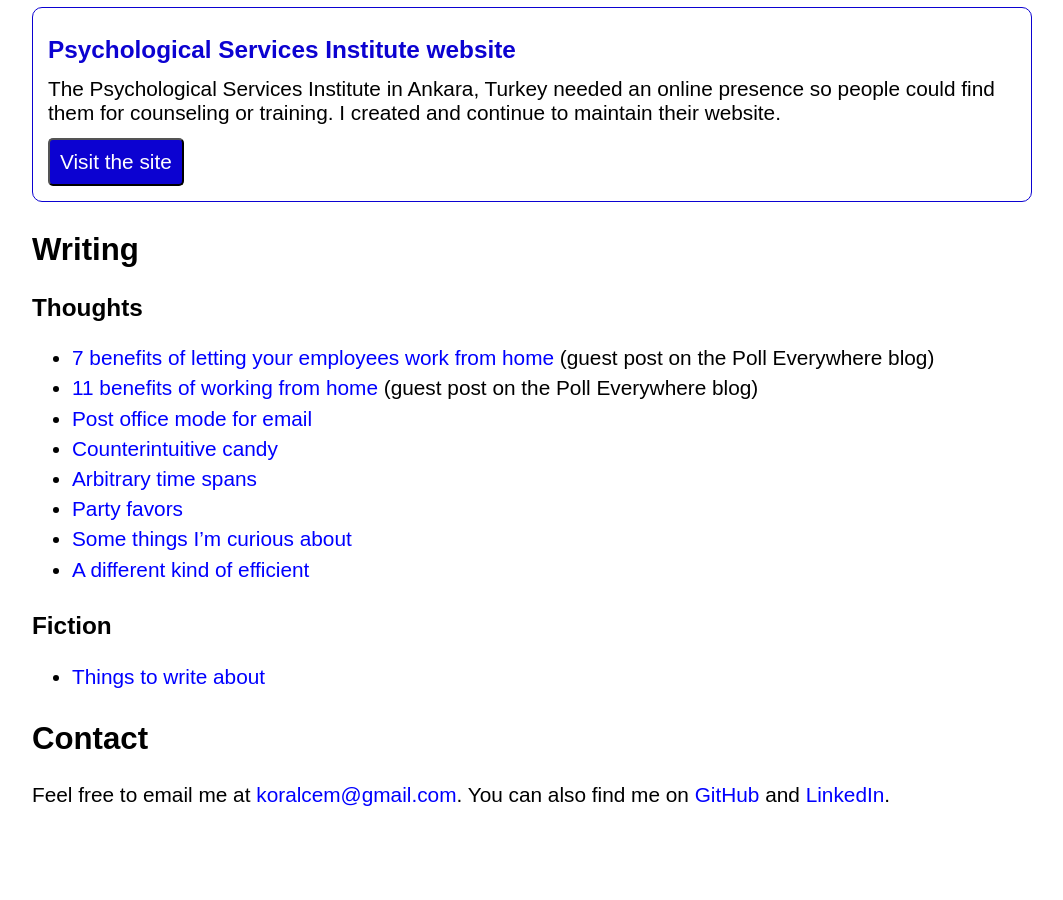
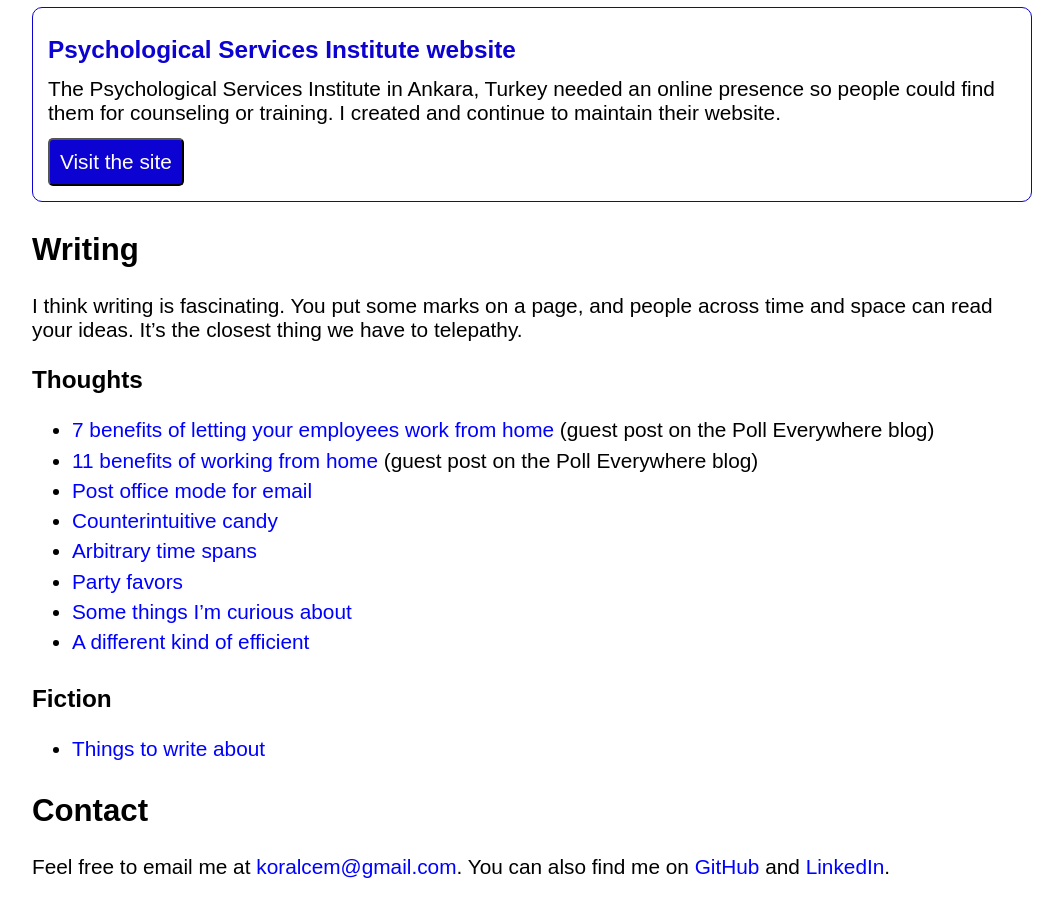
Before and after one commit to koralcem/personal-site, a Jekyll site: the page built from index.html, in a window 1280 px wide and 900 px high, scrolled down 1276 px. Shown: the whole window, without its empty margins (108-1171 px from the left). Built offline with Jekyll 4.4.1, drawn with Linux system fonts in a browser that asks for light colours; before the commit the page ends 2103 px from its top, so only the background shows below that.

Commit message:
Give the writing section an id

```diff
--- a/index.html
+++ b/index.html
@@ -42,7 +42,10 @@ css_files:
   <button type="button" onclick="window.location.href='http://www.psikolojik-hizmetler.com/'">Visit the site</button>
 </div>
 
-<h2>Writing</h2>
+<h2 id="writing">Writing</h2>
+
+<p>I think writing is fascinating. You put some marks on a page, and people across time and space can read your ideas. It’s the closest thing we have to telepathy.</p>
+
 {% for tag in site.tags %}
   <h3>{{ tag[0] | capitalize }}</h3>
   <ul>
```
